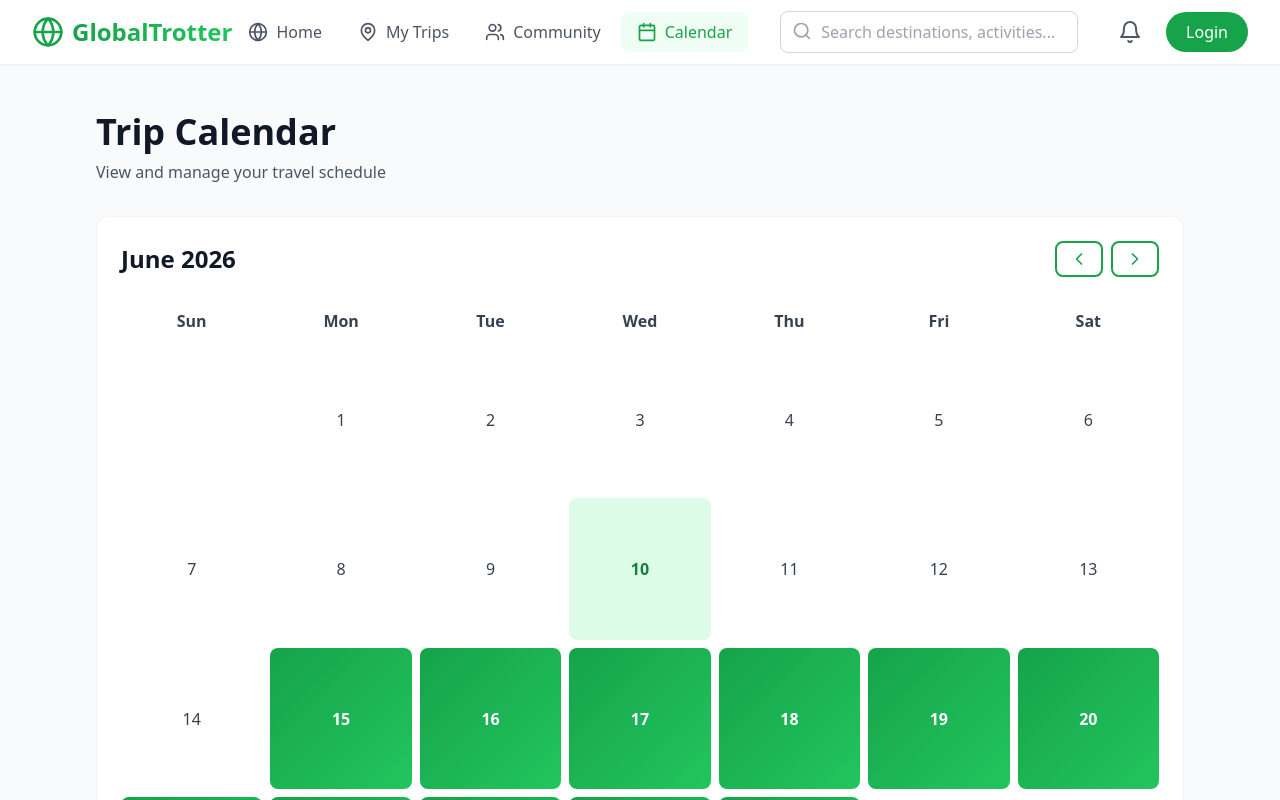
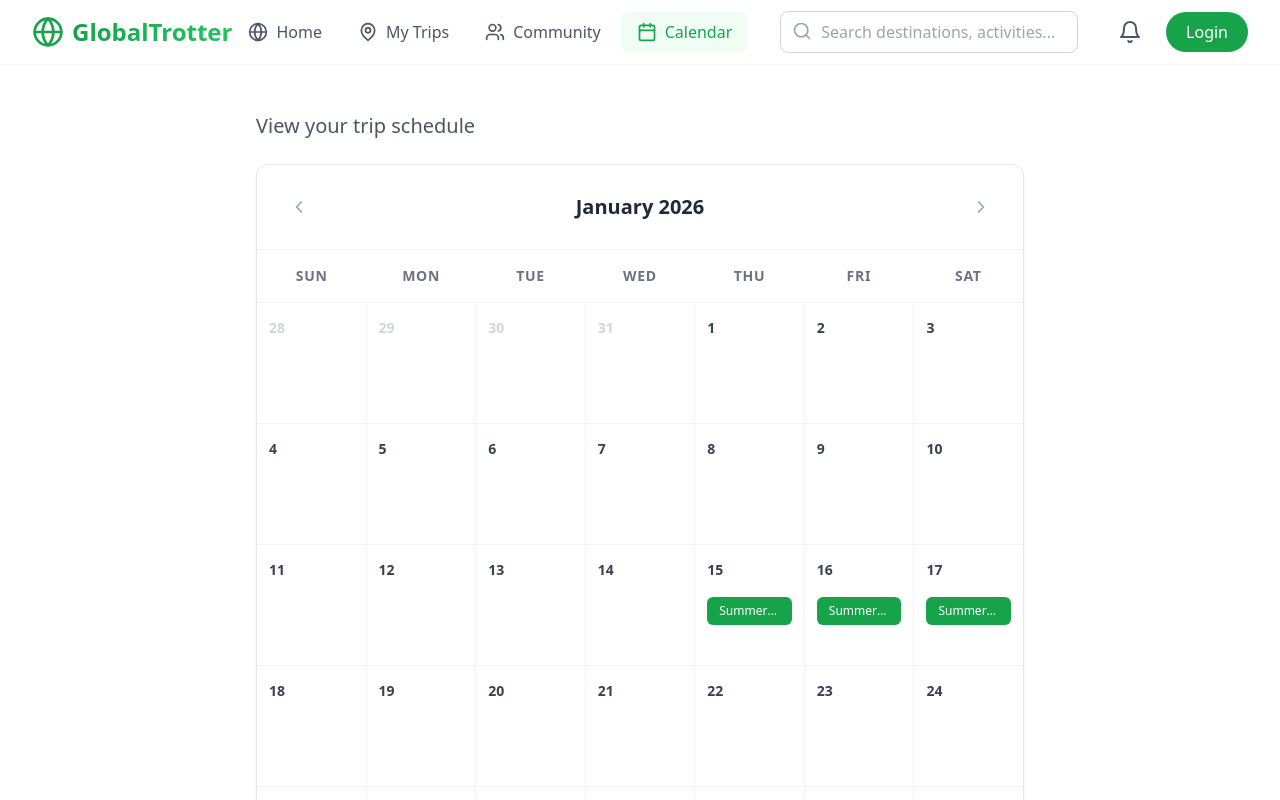
Before and after one commit to SSHareesh/Globe-trotter-techdecks, a React (Vite) app in the folder frontend/: page /calendar in a window 1280 px wide. Shown: the top 800 px of the page. Built offline with nearby package versions, Linux system fonts and the light colour scheme; no server answers.

Commit message:
changed calendar layout

```diff
--- a/frontend/src/pages/Calendar.tsx
+++ b/frontend/src/pages/Calendar.tsx
@@ -1,116 +1,115 @@
 import { useState } from 'react';
+import Navbar from '../components/Navbar';
 import { ChevronLeft, ChevronRight } from 'lucide-react';
-import Navbar from '../components/Navbar';
-import Button from '../components/Button';
-import Card from '../components/Card';
 
 export default function Calendar() {
-  const [currentDate, setCurrentDate] = useState(new Date(2026, 5, 1));
-
-  const daysInMonth = new Date(
-    currentDate.getFullYear(),
-    currentDate.getMonth() + 1,
-    0
-  ).getDate();
-
-  const firstDayOfMonth = new Date(
-    currentDate.getFullYear(),
-    currentDate.getMonth(),
-    1
-  ).getDay();
+  // Set to January 2026 as per your image
+  const [currentDate, setCurrentDate] = useState(new Date(2026, 0, 1));
 
   const monthNames = [
     'January', 'February', 'March', 'April', 'May', 'June',
     'July', 'August', 'September', 'October', 'November', 'December'
   ];
 
-  const tripDates = [15, 16, 17, 18, 19, 20, 21, 22, 23, 24, 25];
+  const year = currentDate.getFullYear();
+  const month = currentDate.getMonth();
 
-  const previousMonth = () => {
-    setCurrentDate(new Date(currentDate.getFullYear(), currentDate.getMonth() - 1, 1));
-  };
+  // Calendar Calculation Logic
+  const firstDayOfMonth = new Date(year, month, 1).getDay();
+  const daysInMonth = new Date(year, month + 1, 0).getDate();
+  const daysInPrevMonth = new Date(year, month, 0).getDate();
 
-  const nextMonth = () => {
-    setCurrentDate(new Date(currentDate.getFullYear(), currentDate.getMonth() + 1, 1));
-  };
+  const previousMonth = () => setCurrentDate(new Date(year, month - 1, 1));
+  const nextMonth = () => setCurrentDate(new Date(year, month + 1, 1));
+
+  // Dummy Trip Data - To be replaced by your Django API
+  const trips = [
+    { day: 15, title: 'Summer in Ooty' },
+    { day: 16, title: 'Summer in Ooty' },
+    { day: 17, title: 'Summer in Ooty' },
+  ];
+
+  // Create the full 42-cell grid (6 weeks)
+  const calendarGrid = [];
+  // Previous month padding
+  for (let i = firstDayOfMonth - 1; i >= 0; i--) {
+    calendarGrid.push({ day: daysInPrevMonth - i, isCurrent: false });
+  }
+  // Current month days
+  for (let i = 1; i <= daysInMonth; i++) {
+    calendarGrid.push({ day: i, isCurrent: true });
+  }
+  // Next month padding
+  const remaining = 42 - calendarGrid.length;
+  for (let i = 1; i <= remaining; i++) {
+    calendarGrid.push({ day: i, isCurrent: false });
+  }
 
   return (
-    <div className="min-h-screen bg-gray-50">
-      <Navbar />
+    <div className='min-h-screen bg-gray-50'>
+      <Navbar/>
+    <div className="min-h-screen bg-white py-12 px-4">
+      <div className="max-w-3xl mx-auto">
 
-      <div className="max-w-6xl mx-auto px-4 sm:px-6 lg:px-8 py-12">
-        <div className="mb-8">
-          <h1 className="text-4xl font-bold text-gray-900 mb-2">Trip Calendar</h1>
-          <p className="text-gray-600">View and manage your travel schedule</p>
+        {/* Page Title */}
+        <div className="mb-6">
+          <h1 className="text-xl font-medium text-gray-600">View your trip schedule</h1>
         </div>
 
-        <Card className="p-6">
-          <div className="flex justify-between items-center mb-6">
-            <h2 className="text-2xl font-bold text-gray-900">
-              {monthNames[currentDate.getMonth()]} {currentDate.getFullYear()}
+        {/* Calendar Card */}
+        <div className="bg-white border border-gray-200 rounded-xl shadow-sm overflow-hidden">
+
+          {/* Header with Navigation */}
+          <div className="flex items-center justify-between p-6 border-b border-gray-100">
+            <button onClick={previousMonth} className="p-2 hover:bg-gray-50 rounded-lg transition">
+              <ChevronLeft className="w-5 h-5 text-gray-400" />
+            </button>
+            <h2 className="text-xl font-bold text-gray-800">
+              {monthNames[month]} {year}
             </h2>
-            <div className="flex gap-2">
-              <Button variant="outline" size="sm" onClick={previousMonth}>
-                <ChevronLeft className="h-5 w-5" />
-              </Button>
-              <Button variant="outline" size="sm" onClick={nextMonth}>
-                <ChevronRight className="h-5 w-5" />
-              </Button>
-            </div>
+            <button onClick={nextMonth} className="p-2 hover:bg-gray-50 rounded-lg transition">
+              <ChevronRight className="w-5 h-5 text-gray-400" />
+            </button>
           </div>
 
-          <div className="grid grid-cols-7 gap-2 mb-2">
+          {/* Weekday Names */}
+          <div className="grid grid-cols-7 border-b border-gray-100">
             {['Sun', 'Mon', 'Tue', 'Wed', 'Thu', 'Fri', 'Sat'].map((day) => (
-              <div
-                key={day}
-                className="text-center font-semibold text-gray-700 py-2"
-              >
+              <div key={day} className="py-4 text-center text-sm font-semibold text-gray-500 uppercase tracking-wider">
                 {day}
               </div>
             ))}
           </div>
 
-          <div className="grid grid-cols-7 gap-2">
-            {Array.from({ length: firstDayOfMonth }).map((_, index) => (
-              <div key={`empty-${index}`} className="aspect-square" />
-            ))}
-
-            {Array.from({ length: daysInMonth }).map((_, index) => {
-              const day = index + 1;
-              const isTrip = tripDates.includes(day);
-              const isToday = day === 10;
+          {/* Date Grid */}
+          <div className="grid grid-cols-7 bg-gray-100 gap-[1px]">
+            {calendarGrid.map((cell, index) => {
+              const tripToday = cell.isCurrent && trips.find(t => t.day === cell.day);
 
               return (
-                <button
-                  key={day}
-                  className={`aspect-square p-2 rounded-lg transition-all ${
-                    isTrip
-                      ? 'bg-gradient-to-br from-green-600 to-green-500 text-white font-semibold hover:shadow-lg'
-                      : isToday
-                      ? 'bg-green-100 text-green-700 font-semibold'
-                      : 'hover:bg-gray-100 text-gray-700'
+                <div
+                  key={index}
+                  className={`min-h-[120px] bg-white p-3 transition-colors ${
+                    !cell.isCurrent ? 'text-gray-300' : 'text-gray-700'
                   }`}
                 >
-                  {day}
-                </button>
+                  <span className="text-sm font-semibold">{cell.day}</span>
+
+                  {/* Trip Badge - Exactly like the image */}
+                  {tripToday && (
+                    <div className="mt-4">
+                      <div className="bg-green-600 text-white text-[11px] md:text-xs py-1.5 px-3 rounded-md font-medium truncate shadow-sm">
+                        {tripToday.title}
+                      </div>
+                    </div>
+                  )}
+                </div>
               );
             })}
           </div>
-
-          <div className="mt-6 pt-6 border-t border-gray-200">
-            <h3 className="font-semibold text-gray-900 mb-4">Upcoming Trips</h3>
-            <div className="space-y-3">
-              <div className="flex items-center gap-3 p-3 bg-green-50 rounded-lg">
-                <div className="w-3 h-3 bg-green-600 rounded-full" />
-                <div>
-                  <p className="font-semibold text-gray-900">Summer in Santorini</p>
-                  <p className="text-sm text-gray-600">June 15 - June 25, 2026</p>
-                </div>
-              </div>
-            </div>
-          </div>
-        </Card>
+        </div>
       </div>
+    </div>
     </div>
   );
 }
```
